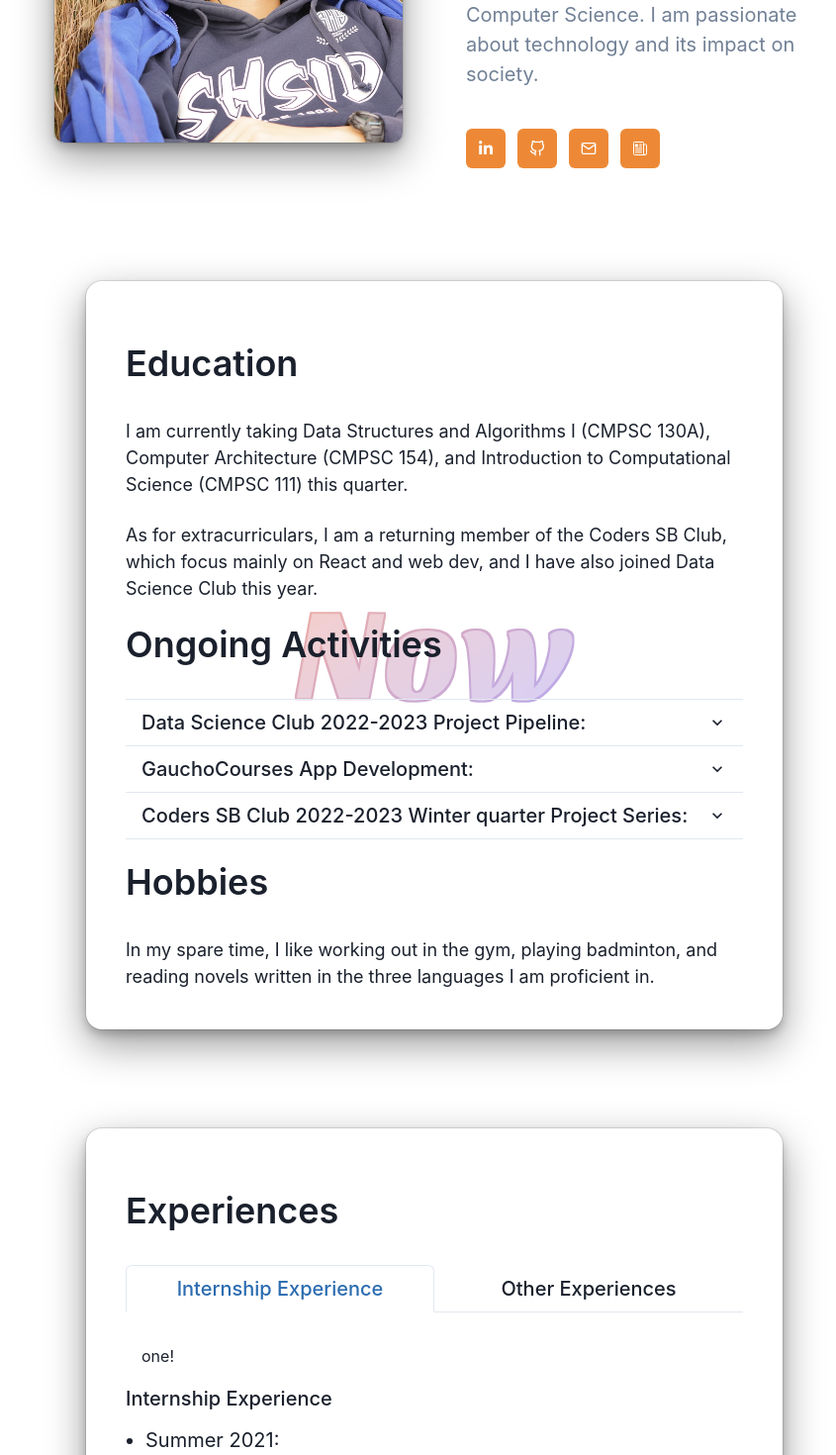
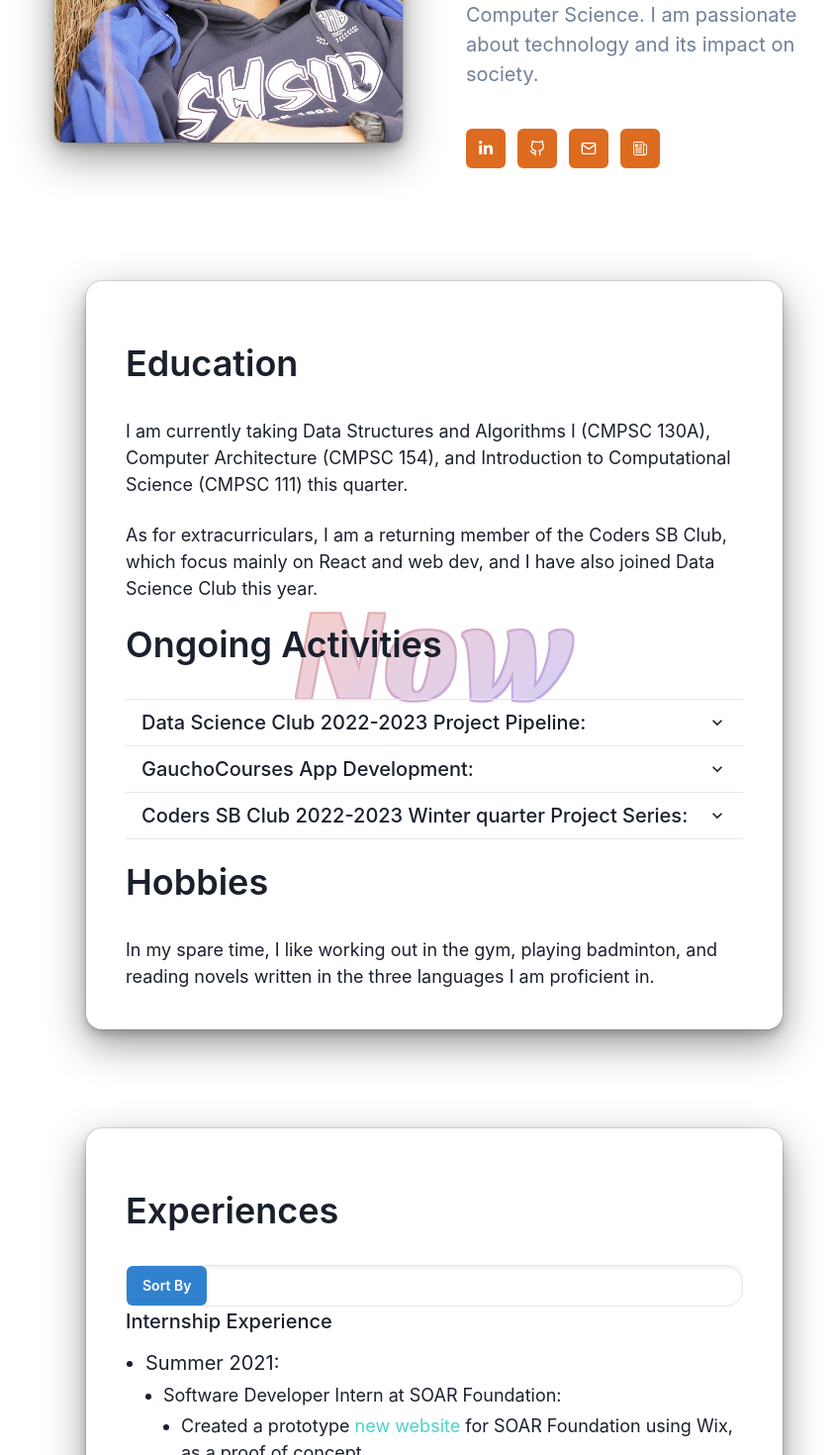
Before and after one commit to Ononymous/gen-s-portfolio-website, a React (Create React App) app: page / in a window 1280 px wide. Shown: the part 360-1830 px from the top of the page at 99% size, without its empty margins (201-1046 px from the left). Built offline with nearby package versions, Linux system fonts and the light colour scheme.

Commit message:
some changes in experience.js

```diff
--- a/src/Experiences.js
+++ b/src/Experiences.js
@@ -1,5 +1,5 @@
 import React from 'react';
-import { Text, Heading, Box, ListItem, UnorderedList, Link, Tabs, Tab, TabList, TabPanel, TabPanels } from "@chakra-ui/react";
+import { Text, Stack, Heading, Box, ListItem, UnorderedList, Button, Link, Menu, MenuList, MenuButton, MenuOptionGroup, MenuItemOption } from "@chakra-ui/react";
 import "./App.css"
 import { useColorMode } from "@chakra-ui/react";
 
@@ -13,7 +13,6 @@ function Past(){
         boxShadow="dark-lg"
         rounded={"2xl"}
         className={colorMode==="light"?"experiences":"experiences-dark"}>
-            <Box className="normal">
             <Heading
             lineHeight={1.5}
             fontWeight={600}
@@ -26,20 +25,34 @@ function Past(){
                 Experiences
                 </Text>
             </Heading>
-                <Tabs isFitted variant='enclosed'>
-                    <TabList mb='1em'>
-                    <Tab fontSize={{ base: 'lg', lg: 'xl' }} fontWeight={500} >Internship Experience</Tab>
-                        <Tab fontSize={{ base: 'lg', lg: 'xl' }} fontWeight={500} >Other Experiences</Tab>
-                    </TabList>
-                    <TabPanels>
-                        <TabPanel>
-                            <p>one!</p>
-                        </TabPanel>
-                        <TabPanel>
-                            <p>two!</p>
-                        </TabPanel>
-                    </TabPanels>
-                </Tabs>
+            <Box boxShadow="inner" rounded={"2xl"} w="fill" border='1px' borderColor='gray.200'>
+                <Stack direction="row">
+                    <Menu closeOnSelect={false}>
+                        <MenuButton
+                        as={Button}
+                        fontSize="sm"
+                        variant={colorMode==="light"? 'solid': 'outline'}
+                        colorScheme='blue'>
+                            Sort By
+                        </MenuButton>
+                        <MenuList minWidth='240px'>
+                            <MenuOptionGroup defaultValue='all' title='Type' type='radio'>
+                                <MenuItemOption value='all'>All</MenuItemOption>
+                                <MenuItemOption value='small'>Small Team (4-5 people)</MenuItemOption>
+                                <MenuItemOption value='large'>Large Team (6-20 people)</MenuItemOption>
+                                <MenuItemOption value='intern'>Internship</MenuItemOption>
+                            </MenuOptionGroup>
+                            {/* <MenuDivider />
+                            <MenuOptionGroup title='Options' type='checkbox'>
+                                <MenuItemOption value='react'>React</MenuItemOption>
+                                <MenuItemOption value='phone'>Phone</MenuItemOption>
+                                <MenuItemOption value='country'>Country</MenuItemOption>
+                            </MenuOptionGroup> */}
+                        </MenuList>
+                    </Menu>
+
+                </Stack>
+            </Box>
             <Text fontSize={{ base: 'lg', lg: 'xl' }} fontWeight={500} marginBottom={3}>
             Internship Experience
             </Text>
@@ -165,7 +178,6 @@ function Past(){
                 </UnorderedList>
             </UnorderedList>
         </Box>
-        </Box>
     )
 }
 
--- a/src/Future.js
+++ b/src/Future.js
@@ -12,7 +12,6 @@ function Future(){
         boxShadow="dark-lg"
         rounded={"2xl"}
         className={colorMode==="light"?"future":"future-dark"}>
-            <Box className="normal">
             <Heading
             lineHeight={1.5}
             fontWeight={600}
@@ -59,7 +58,6 @@ function Future(){
                 I enjoy playing video games, watching movies, and playing sports. I also enjoy reading books and listening to music.
             </Text>
         </Box>
-        </Box>
     )
 }
 
--- a/src/Now.js
+++ b/src/Now.js
@@ -50,7 +50,6 @@ function Now(){
         boxShadow="dark-lg"
         rounded={"2xl"}
         className={colorMode==="light"?"now":"now-dark"}>
-            <Box className="normal">
             <Heading
             lineHeight={1.5}
             fontWeight={600}
@@ -164,7 +163,6 @@ function Now(){
             In my spare time, I like working out in the gym, playing badminton, and reading novels written in the three languages I am proficient in.
             </Text>
         </Box>
-        </Box>
     )
 }
 
--- a/src/PhotoStack.js
+++ b/src/PhotoStack.js
@@ -72,70 +72,32 @@ function PhotoStack() {
                     Currently a student at the University of California Santa Barbara, studying Computer Science. I am passionate about technology and its impact on society.
                     </Text>
                     <Stack direction={'row'} spacing={3}>
-                    {colorMode==="light"?<>
                         <Link href="https://www.linkedin.com/in/gen-tamada-59a7b8220/" isExternal>
                         <IconButton
                             colorScheme={'orange'}
-                            bg={'orange.400'}
-                            icon={<FaLinkedinIn/>}
-                            _hover={{ bg: 'orange.500' }}/>
-                        </Link>
-
-                        <Link href="https://github.com/Ononymous" isExternal>
-                        <IconButton
-                            colorScheme={'orange'}
-                            bg={'orange.400'}
-                            icon={<FiGithub/>}
-                            _hover={{ bg: 'orange.500' }}/>
-                        </Link>
-
-                        <Link href="mailto:gtamada@cs.ucsb.edu" isExternal>
-                        <IconButton
-                            icon={<FiMail/>}
-                            colorScheme={'orange'}
-                            bg={'orange.400'}
-                            _hover={{ bg: 'orange.500' }}/>
-                        </Link>
-
-                        <IconButton
-                            icon={<IoNewspaperOutline/>}
-                            colorScheme={'orange'}
-                            bg={'orange.400'}
-                            _hover={{ bg: 'orange.500' }}
-                            onClick={(event) => { event.preventDefault(); window.open(Resume); }}/>
-                        </>:
-
-                        <>
-
-                        <Link href="https://www.linkedin.com/in/gen-tamada-59a7b8220/" isExternal>
-                        <IconButton
-                            variant={'outline'}
-                            colorScheme={'orange'}
+                            variant={colorMode==="light"? 'solid': 'outline'}
                             icon={<FaLinkedinIn/>}/>
                         </Link>
 
                         <Link href="https://github.com/Ononymous" isExternal>
                         <IconButton
                             colorScheme={'orange'}
-                            icon={<FiGithub/>}
-                            variant={'outline'}/>
+                            variant={colorMode==="light"? 'solid': 'outline'}
+                            icon={<FiGithub/>}/>
                         </Link>
 
                         <Link href="mailto:gtamada@cs.ucsb.edu" isExternal>
                         <IconButton
+                            variant={colorMode==="light"? 'solid': 'outline'}
                             icon={<FiMail/>}
-                            colorScheme={'orange'}
-                            variant={'outline'}/>
+                            colorScheme={'orange'}/>
                         </Link>
 
                         <IconButton
                             icon={<IoNewspaperOutline/>}
+                            variant={colorMode==="light"? 'solid': 'outline'}
                             colorScheme={'orange'}
-                            variant={'outline'}
                             onClick={(event) => { event.preventDefault(); window.open(Resume); }}/>
-
-                        </>}
-
                     </Stack>
                 </Stack>
             </Stack>
--- a/src/Skills.js
+++ b/src/Skills.js
@@ -11,7 +11,6 @@ function Skills(){
         boxShadow="dark-lg"
         rounded={"2xl"}
         className={colorMode==="light"?"skills":"skills-dark"}>
-            <Box className="normal">
             <Heading
             lineHeight={1.5}
             fontWeight={600}
@@ -57,8 +56,39 @@ function Skills(){
                         <Text>View a summary of all your customers over the last month.</Text>
                     </CardBody>
                 </Card>
+                <Card>
+                    <CardHeader>
+                        <Heading size='md'>Customer dashboard</Heading>
+                    </CardHeader>
+                    <CardBody>
+                        <Text>View a summary of all your customers over the last month.</Text>
+                    </CardBody>
+                </Card>
+                <Card>
+                    <CardHeader>
+                        <Heading size='md'>Customer dashboard</Heading>
+                    </CardHeader>
+                    <CardBody>
+                        <Text>View a summary of all your customers over the last month.</Text>
+                    </CardBody>
+                </Card>
+                <Card>
+                    <CardHeader>
+                        <Heading size='md'>Customer dashboard</Heading>
+                    </CardHeader>
+                    <CardBody>
+                        <Text>View a summary of all your customers over the last month.</Text>
+                    </CardBody>
+                </Card>
+                <Card>
+                    <CardHeader>
+                        <Heading size='md'>Customer dashboard</Heading>
+                    </CardHeader>
+                    <CardBody>
+                        <Text>View a summary of all your customers over the last month.</Text>
+                    </CardBody>
+                </Card>
             </SimpleGrid>
-            </Box>
         </Box>
     )
 }
```
Lines whose indentation alone changed are shown as unchanged.
